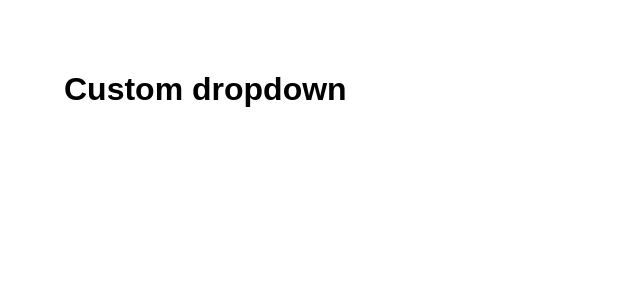
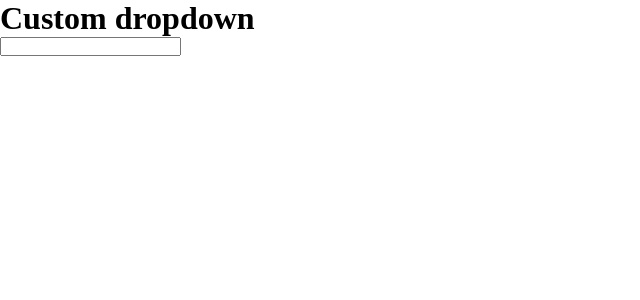
Before and after one commit to SiddheshSutar/demo-dropdown, a React (Create React App) app: page / in a window 1280 px wide. Shown: the top 300 px of the page, without its empty margins (0-640 px from the left). Built offline with nearby package versions, Linux system fonts and the light colour scheme.

Commit message:
component started

```diff
--- a/package.json
+++ b/package.json
@@ -13,6 +13,7 @@
     "react-scripts": "5.0.1",
     "redux": "4.2.1",
     "react-redux": "8.0.5",
+    "sass": "^1.66.1",
     "ts-node": "10.9.1",
     "typescript": "4.9.4",
     "jest-json-reporter": "1.2.2"
--- a/src/App.js
+++ b/src/App.js
@@ -1,3 +1,4 @@
+import Dropdown from "./Components/Dropdown/Dropdown";
 import "./styles.css";
 
 export default function App() {
@@ -5,6 +6,7 @@ export default function App() {
   return (
     <div className="App">
       <h1>Custom dropdown</h1>
+      <Dropdown />
     </div>
   );
 }
--- /dev/null
+++ b/src/Components/Dropdown/Dropdown.jsx
@@ -0,0 +1,24 @@
+import styles from './dropdown.module.scss'
+import {useState} from 'react'
+
+const Dropdown = ({
+    value,
+    onChange
+}) => {
+
+    const [typedText, setTypedText] = useState('')
+
+    const handleTypedTextChange = (e) => {
+        setTypedText(e.target.value)
+    }
+    return (
+        <div className={styles['container']}>
+            <input
+                value={typedText}
+                onChange={handleTypedTextChange}
+            />
+        </div>
+    );
+}
+
+export default Dropdown;
--- /dev/null
+++ b/src/Components/Dropdown/dropdown.module.scss
@@ -0,0 +1,4 @@
+.container {
+
+    font-family: sans-serif;
+}
--- a/src/styles.css
+++ b/src/styles.css
@@ -1,43 +1,4 @@
-.App {
-  width: 90vw;
-  display: flex;
-  flex-direction: column;
-  align-items: center;
-  justify-content: center;
-  margin: 50px auto;
-  font-family: Arial, Helvetica, sans-serif;
+* {
+  padding: 0;
+  margin: 0;
 }
-
-h1 {
-  align-self: flex-start;
-}
-
-b {
-  font-size: 2rem;
-}
-
-.actions {
-  display: flex;
-  gap: 30px;
-  margin-block: 30px;
-}
-
-button {
-  display: flex;
-  align-items: center;
-  justify-content: center;
-  border: none;
-  padding: 10px;
-  width: 100px;
-  box-shadow: rgba(0, 0, 0, 0.24) 0px 3px 8px;
-  cursor: pointer;
-}
-
-button img {
-  width: 30px;
-}
-
-button:disabled {
-  cursor: not-allowed;
-  box-shadow: none;
-}
```
